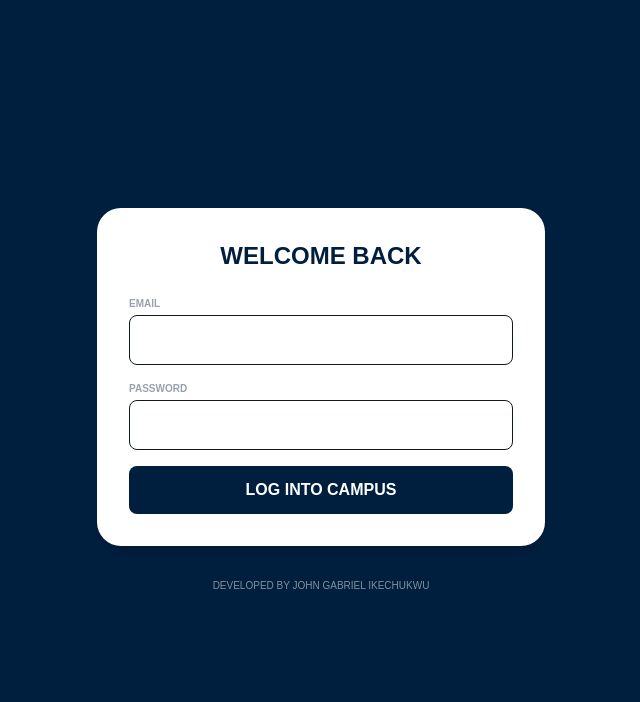
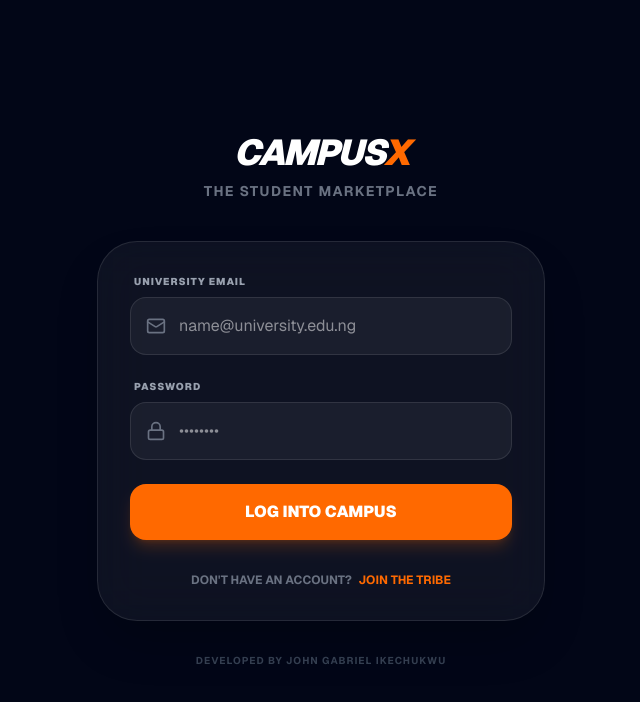
Before and after one commit to DwayneCarterGabriel3/CampusX, a Next.js app: page /login in a window 1280 px wide. Shown: the top 702 px of the page, without its empty margins (319-959 px from the left). Built offline with nearby package versions, Linux system fonts and the light colour scheme.

Commit message:
UI: Final professional login with correct lib path

```diff
--- a/app/dashboard/page.tsx
+++ b/app/dashboard/page.tsx
@@ -2,19 +2,25 @@
 
 import { useState } from "react";
 import { useRouter } from "next/navigation";
+// CORRECTED PATH: Since 'lib' is inside 'app', we only go up one level
+import { supabase } from "../lib/supabase";
+// COMPLETE ICON IMPORTS: To fix "Cannot find name" errors
 import {
   Heart, MessageCircle, Share2, MoreHorizontal,
-  Search, ShoppingBag, Plus, Home, Users, Store, Bell, Menu
+  Search, ShoppingBag, Plus, Home, Users, Store, Bell, Menu, CheckCircle2
 } from "lucide-react";
 
-const CAMPUS_POSTS = [
+export default function CampusXDashboard() {
+  const router = useRouter();
+
+  const [posts] = useState([
     {
       id: 1,
       user: "John Gabriel Ikechukwu",
       verified: true,
       university: "Lagos State University",
       time: "2h",
-    content: "Upgraded my setup, selling my iPhone 13 Pro. Very neat, factory unlocked. DM for a quick deal!",
+      content: "Selling my iPhone 13 Pro. 128GB, very clean, and factory unlocked. Ready for immediate pickup on campus.",
       price: "₦450,000",
       image: "https://images.unsplash.com/photo-1632661674596-df8be070a5c5?q=80&w=1000",
       likes: "1.2k",
@@ -26,134 +32,130 @@ const CAMPUS_POSTS = [
       verified: false,
       university: "University of Benin",
       time: "5h",
-    content: "Final year clearing! Engineering lab coat and safety goggles available for next 100L students.",
+      content: "Final year clearance! Brand new Engineering lab coat and safety goggles for sale. DM if interested.",
       price: "₦15,000",
       image: "https://images.unsplash.com/photo-1581091226825-a6a2a5aee158?q=80&w=1000",
       likes: 342,
       comments: 12
     }
-];
-
-export default function FacebookStyleMarketplace() {
-  const router = useRouter();
+  ]);
 
   return (
-    <div className="min-h-screen bg-[#f0f2f5] text-[#1c1e21] font-sans pb-10">
+    <div className="min-h-screen bg-[#f0f2f5] text-[#1c1e21] font-sans pb-12">
 
-      {/* --- ELITE TOP NAV (FACEBOOK STYLE) --- */}
-      <nav className="sticky top-0 z-50 bg-white shadow-sm border-b border-gray-200 px-4 flex justify-between items-center h-[56px]">
+      {/* --- ELITE TOP NAVIGATION --- */}
+      <nav className="sticky top-0 z-50 bg-white shadow-md border-b border-gray-200 px-4 flex justify-between items-center h-[60px]">
         <div className="flex items-center gap-2">
-          <div className="bg-[#001f3f] text-white w-10 h-10 rounded-full flex items-center justify-center font-black italic">X</div>
-          <div className="hidden md:flex items-center bg-[#f0f2f5] px-3 py-2 rounded-full gap-2">
+          <div className="bg-[#001f3f] text-white w-10 h-10 rounded-full flex items-center justify-center font-black italic shadow-sm">X</div>
+          <div className="hidden sm:flex items-center bg-[#f0f2f5] px-3 py-2 rounded-full gap-2">
             <Search className="w-4 h-4 text-gray-500" />
-            <input type="text" placeholder="Search CampusX" className="bg-transparent outline-none text-sm w-40" />
+            <input type="text" placeholder="Search CampusX" className="bg-transparent outline-none text-sm w-44" />
           </div>
         </div>
 
-        <div className="flex gap-8 items-center h-full">
+        <div className="flex gap-12 items-center h-full">
           <Home className="w-7 h-7 text-[#1877f2] border-b-4 border-[#1877f2] py-1 cursor-pointer" />
           <Store className="w-7 h-7 text-gray-500 hover:text-[#1877f2] cursor-pointer" />
           <Users className="w-7 h-7 text-gray-500 hover:text-[#1877f2] cursor-pointer" />
         </div>
 
         <div className="flex gap-2 items-center">
-          <div className="bg-gray-200 p-2 rounded-full"><Bell className="w-5 h-5" /></div>
-          <div className="bg-gray-200 p-2 rounded-full"><Menu className="w-5 h-5" /></div>
-          <div className="w-10 h-10 rounded-full bg-orange-500 border border-gray-200" />
+          <div className="bg-gray-200 p-2.5 rounded-full cursor-pointer hover:bg-gray-300 transition-colors"><Bell className="w-5 h-5" /></div>
+          <div className="bg-gray-200 p-2.5 rounded-full cursor-pointer hover:bg-gray-300 transition-colors"><Menu className="w-5 h-5" /></div>
+          <div className="w-10 h-10 rounded-full bg-orange-500 border-2 border-white shadow-sm" />
         </div>
       </nav>
 
-      <main className="max-w-[700px] mx-auto pt-5">
+      <main className="max-w-[680px] mx-auto pt-6 px-3">
 
-        {/* --- STORIES BAR --- */}
-        <div className="flex gap-2 overflow-x-auto pb-4 no-scrollbar">
-          <div className="min-w-[112px] h-[200px] bg-white rounded-xl border border-gray-200 shadow-sm overflow-hidden relative cursor-pointer group">
-            <div className="h-[140px] bg-gray-300 overflow-hidden">
-               <div className="w-full h-full bg-orange-500" />
-            </div>
-            <div className="absolute top-[125px] left-1/2 -translate-x-1/2 bg-[#1877f2] p-1 rounded-full border-4 border-white">
+        {/* --- STORIES SECTION --- */}
+        <div className="flex gap-2 overflow-x-auto pb-6 no-scrollbar">
+          <div className="min-w-[110px] h-[190px] bg-white rounded-xl border border-gray-200 shadow-sm overflow-hidden relative cursor-pointer">
+            <div className="h-[130px] bg-orange-500" />
+            <div className="absolute top-[115px] left-1/2 -translate-x-1/2 bg-[#1877f2] p-1.5 rounded-full border-4 border-white">
               <Plus className="w-5 h-5 text-white" />
             </div>
-            <div className="mt-5 text-center text-[12px] font-bold">Create Story</div>
+            <div className="mt-6 text-center text-[12px] font-bold">Add Story</div>
           </div>
           {["UNILAG", "LASU", "UNIBEN", "ABU"].map((campus, i) => (
-            <div key={i} className="min-w-[112px] h-[200px] bg-gray-400 rounded-xl overflow-hidden relative cursor-pointer shadow-sm">
-               <div className="absolute top-3 left-3 w-9 h-9 rounded-full border-4 border-[#1877f2] bg-gray-800" />
-               <span className="absolute bottom-3 left-3 text-white text-[12px] font-bold shadow-black drop-shadow-md">{campus}</span>
+            <div key={i} className="min-w-[110px] h-[190px] bg-gray-300 rounded-xl overflow-hidden relative cursor-pointer shadow-sm group">
+               <img src={`https://images.unsplash.com/photo-1541339907198-e08756ebafe3?q=80&w=100${i}`} className="w-full h-full object-cover group-hover:scale-110 transition-transform duration-500" />
+               <div className="absolute top-3 left-3 w-10 h-10 rounded-full border-4 border-[#1877f2] bg-gray-800" />
+               <span className="absolute bottom-3 left-3 text-white text-[12px] font-bold drop-shadow-md">{campus}</span>
             </div>
           ))}
         </div>
 
-        {/* --- POST SOMETHING (WHAT'S ON YOUR MIND) --- */}
-        <div className="bg-white rounded-xl shadow-sm p-4 mb-4 border border-gray-200">
-           <div className="flex gap-3 items-center border-b border-gray-100 pb-3 mb-3">
+        {/* --- POST BOX --- */}
+        <div className="bg-white rounded-xl shadow-sm p-4 mb-5 border border-gray-200">
+           <div className="flex gap-3 items-center border-b border-gray-100 pb-4 mb-2">
               <div className="w-10 h-10 rounded-full bg-orange-500" />
               <div
                 onClick={() => router.push('/post-item')}
-                className="bg-[#f0f2f5] hover:bg-gray-200 flex-grow py-2 px-4 rounded-full text-gray-500 cursor-pointer text-[15px]"
+                className="bg-[#f0f2f5] hover:bg-gray-200 flex-grow py-2.5 px-5 rounded-full text-gray-500 cursor-pointer text-[15px] transition-colors"
               >
-                What are you selling today, John Gabriel?
+                List a new item on campus...
               </div>
            </div>
-           <div className="flex justify-around text-gray-500 font-bold text-[13px]">
-              <div className="hover:bg-gray-100 p-2 rounded-lg flex items-center gap-2 cursor-pointer">
-                <Plus className="text-red-500" /> List Item
+           <div className="flex justify-around text-gray-600 font-bold text-[14px] pt-1">
+              <div className="hover:bg-gray-100 flex-grow py-2 rounded-lg flex items-center justify-center gap-2 cursor-pointer transition-colors">
+                <Plus className="text-red-500 w-5 h-5" /> List Item
               </div>
-              <div className="hover:bg-gray-100 p-2 rounded-lg flex items-center gap-2 cursor-pointer">
-                <ShoppingCart className="text-green-500" /> Marketplace
+              <div className="hover:bg-gray-100 flex-grow py-2 rounded-lg flex items-center justify-center gap-2 cursor-pointer transition-colors">
+                <ShoppingBag className="text-green-500 w-5 h-5" /> Marketplace
               </div>
            </div>
         </div>
 
-        {/* --- NEWS FEED --- */}
+        {/* --- SOCIAL FEED --- */}
         <div className="space-y-4">
-          {CAMPUS_POSTS.map((post) => (
-            <div key={post.id} className="bg-white rounded-xl shadow-sm border border-gray-200">
-              {/* Post Header */}
-              <div className="p-3 flex items-center justify-between">
+          {posts.map((post) => (
+            <div key={post.id} className="bg-white rounded-xl shadow-sm border border-gray-200 overflow-hidden">
+              {/* Header */}
+              <div className="p-4 flex items-center justify-between">
                 <div className="flex gap-3 items-center">
-                  <div className="w-10 h-10 rounded-full bg-gray-300" />
+                  <div className="w-10 h-10 rounded-full bg-gray-200" />
                   <div>
-                    <div className="flex items-center gap-1 font-bold text-[15px] hover:underline cursor-pointer">
-                      {post.user} {post.verified && <span className="text-[#1877f2] text-xs">✔</span>}
+                    <div className="flex items-center gap-1.5 font-bold text-[15px] hover:underline cursor-pointer">
+                      {post.user} {post.verified && <CheckCircle2 className="w-4 h-4 text-[#1877f2] fill-[#1877f2] text-white" />}
                     </div>
-                    <p className="text-[12px] text-gray-500 leading-none mt-0.5">{post.time} • {post.university}</p>
+                    <p className="text-[12px] text-gray-500 font-medium mt-0.5">{post.time} • {post.university}</p>
                   </div>
                 </div>
-                <MoreHorizontal className="text-gray-500 cursor-pointer" />
+                <MoreHorizontal className="text-gray-400 cursor-pointer hover:bg-gray-100 rounded-full w-8 h-8 p-1" />
               </div>
 
-              {/* Caption */}
-              <div className="px-3 pb-3 text-[15px] leading-tight">
+              {/* Content */}
+              <div className="px-4 pb-3 text-[15px] leading-relaxed text-[#050505]">
                 {post.content}
               </div>
 
-              {/* Product Image */}
-              <div className="relative bg-black w-full border-y border-gray-100">
-                <img src={post.image} className="w-full h-auto max-h-[600px] object-contain" />
-                <div className="absolute bottom-4 right-4 bg-white/90 backdrop-blur px-4 py-2 rounded-lg shadow-xl border border-gray-200">
-                  <span className="text-[#1877f2] font-black text-lg">{post.price}</span>
+              {/* Image Section */}
+              <div className="relative bg-[#f0f2f5] w-full flex justify-center border-y border-gray-100">
+                <img src={post.image} className="w-full h-auto max-h-[500px] object-cover" />
+                <div className="absolute bottom-5 right-5 bg-white/95 backdrop-blur-sm px-5 py-2.5 rounded-2xl shadow-xl border border-gray-100">
+                  <span className="text-[#1877f2] font-black text-xl tracking-tighter">{post.price}</span>
                 </div>
               </div>
 
-              {/* Interaction Stats */}
-              <div className="p-3 flex justify-between items-center text-gray-500 text-[14px]">
-                 <div className="flex items-center gap-1">
-                   <div className="bg-[#1877f2] p-1 rounded-full"><Heart className="w-3 h-3 text-white fill-white" /></div>
-                   <span>{post.likes}</span>
+              {/* Interaction Bar */}
+              <div className="px-4 py-3 flex justify-between items-center text-gray-500 text-[14px] border-b border-gray-100 mx-4">
+                 <div className="flex items-center gap-1.5">
+                   <div className="bg-[#1877f2] p-1 rounded-full shadow-sm"><Heart className="w-3 h-3 text-white fill-white" /></div>
+                   <span className="font-medium">{post.likes}</span>
                  </div>
-                 <div className="hover:underline cursor-pointer">{post.comments} comments</div>
+                 <div className="hover:underline cursor-pointer font-medium">{post.comments} comments</div>
               </div>
 
               {/* Buttons */}
-              <div className="mx-3 border-t border-gray-100 py-1 flex justify-around font-bold text-gray-600 text-[14px]">
-                 <button className="flex-grow py-2 hover:bg-gray-100 rounded-lg flex items-center justify-center gap-2 transition-colors">
+              <div className="px-2 py-1 flex justify-around font-bold text-gray-600 text-[14px]">
+                 <button className="flex-grow py-2.5 hover:bg-gray-100 rounded-lg flex items-center justify-center gap-2 transition-colors">
                    <Heart className="w-5 h-5" /> Like
                  </button>
-                 <button className="flex-grow py-2 hover:bg-gray-100 rounded-lg flex items-center justify-center gap-2 transition-colors">
+                 <button className="flex-grow py-2.5 hover:bg-gray-100 rounded-lg flex items-center justify-center gap-2 transition-colors text-[#1877f2]">
                    <MessageCircle className="w-5 h-5" /> Message
                  </button>
-                 <button className="flex-grow py-2 hover:bg-gray-100 rounded-lg flex items-center justify-center gap-2 transition-colors">
+                 <button className="flex-grow py-2.5 hover:bg-gray-100 rounded-lg flex items-center justify-center gap-2 transition-colors">
                    <Share2 className="w-5 h-5" /> Share
                  </button>
               </div>
--- a/app/login/page.tsx
+++ b/app/login/page.tsx
@@ -1,74 +1,130 @@
 "use client";
 
 import { useState } from "react";
-import { supabase } from "@/lib/supabase";
 import { useRouter } from "next/navigation";
+// CORRECTED PATH: lib is inside app, so we only go up one level from app/login
+import { supabase } from "../lib/supabase";
+import { Lock, Mail, Loader2 } from "lucide-react";
 
 export default function LoginPage() {
   const [email, setEmail] = useState("");
   const [password, setPassword] = useState("");
   const [loading, setLoading] = useState(false);
+  const [error, setError] = useState("");
   const router = useRouter();
 
   const handleLogin = async (e: React.FormEvent) => {
     e.preventDefault();
     setLoading(true);
+    setError("");
 
     try {
-      const { error } = await supabase.auth.signInWithPassword({
+      const { data, error } = await supabase.auth.signInWithPassword({
         email,
         password,
       });
 
-      if (error) {
-        alert(error.message);
-      } else {
-        // This takes you to the dashboard
+      if (error) throw error;
+
+      if (data.user) {
         router.push("/dashboard");
-        router.refresh();
       }
-    } catch (err) {
-      alert("Connection error. Try again.");
+    } catch (err: any) {
+      setError(err.message || "Invalid login credentials");
     } finally {
       setLoading(false);
     }
   };
 
   return (
-    <div className="flex flex-col items-center justify-center min-h-screen bg-[#001f3f] text-white p-4">
-      <div className="w-full max-w-md bg-white p-8 rounded-3xl shadow-lg text-gray-900">
-        <h1 className="text-2xl font-bold text-center mb-6 text-[#001f3f]">WELCOME BACK</h1>
-        <form onSubmit={handleLogin} className="space-y-4">
+    <div className="min-h-screen bg-[#020617] flex items-center justify-center p-6 font-sans">
+      <div className="w-full max-w-md">
+        {/* Logo Section */}
+        <div className="text-center mb-10">
+          <h1 className="text-4xl font-black italic tracking-tighter text-white">
+            CAMPUS<span className="text-orange-500">X</span>
+          </h1>
+          <p className="text-gray-500 text-sm font-bold uppercase tracking-widest mt-2">
+            The Student Marketplace
+          </p>
+        </div>
+
+        {/* Login Card */}
+        <div className="bg-white/5 backdrop-blur-xl border border-white/10 p-8 rounded-[2.5rem] shadow-2xl">
+          <form onSubmit={handleLogin} className="space-y-6">
             <div>
-            <label className="block text-[10px] font-bold text-gray-400 mb-1">EMAIL</label>
+              <label className="block text-[10px] font-black uppercase text-gray-400 mb-2 ml-1 tracking-widest">
+                University Email
+              </label>
+              <div className="relative">
+                <Mail className="absolute left-4 top-1/2 -translate-y-1/2 w-5 h-5 text-gray-500" />
                 <input
                   type="email"
-              className="w-full p-3 border rounded-lg focus:ring-2 focus:ring-orange-500 outline-none"
+                  required
                   value={email}
                   onChange={(e) => setEmail(e.target.value)}
-              required
+                  placeholder="name@university.edu.ng"
+                  className="w-full bg-white/5 border border-white/10 rounded-2xl py-4 pl-12 pr-4 text-white outline-none focus:border-orange-500/50 focus:ring-1 focus:ring-orange-500/50 transition-all"
                 />
               </div>
+            </div>
+
             <div>
-            <label className="block text-[10px] font-bold text-gray-400 mb-1">PASSWORD</label>
+              <label className="block text-[10px] font-black uppercase text-gray-400 mb-2 ml-1 tracking-widest">
+                Password
+              </label>
+              <div className="relative">
+                <Lock className="absolute left-4 top-1/2 -translate-y-1/2 w-5 h-5 text-gray-500" />
                 <input
                   type="password"
-              className="w-full p-3 border rounded-lg focus:ring-2 focus:ring-orange-500 outline-none"
+                  required
                   value={password}
                   onChange={(e) => setPassword(e.target.value)}
-              required
+                  placeholder="••••••••"
+                  className="w-full bg-white/5 border border-white/10 rounded-2xl py-4 pl-12 pr-4 text-white outline-none focus:border-orange-500/50 focus:ring-1 focus:ring-orange-500/50 transition-all"
                 />
               </div>
+            </div>
+
+            {error && (
+              <div className="bg-red-500/10 border border-red-500/20 text-red-500 text-xs py-3 px-4 rounded-xl text-center font-bold">
+                {error}
+              </div>
+            )}
+
             <button
               type="submit"
               disabled={loading}
-            className="w-full py-3 bg-[#001f3f] text-white font-bold rounded-lg hover:opacity-90 transition-opacity"
+              className="w-full bg-orange-500 hover:bg-orange-600 disabled:bg-orange-800 text-white font-black py-4 rounded-2xl shadow-lg shadow-orange-500/20 transition-all active:scale-[0.98] flex items-center justify-center gap-2"
             >
-            {loading ? "LOGGING IN..." : "LOG INTO CAMPUS"}
+              {loading ? (
+                <>
+                  <Loader2 className="w-5 h-5 animate-spin" />
+                  AUTHENTICATING...
+                </>
+              ) : (
+                "LOG INTO CAMPUS"
+              )}
             </button>
           </form>
+
+          <div className="mt-8 text-center">
+            <p className="text-gray-500 text-xs font-bold">
+              DON'T HAVE AN ACCOUNT?{" "}
+              <button
+                onClick={() => router.push("/register")}
+                className="text-orange-500 hover:underline ml-1"
+              >
+                JOIN THE TRIBE
+              </button>
+            </p>
           </div>
-      <p className="mt-8 text-[10px] opacity-50">DEVELOPED BY JOHN GABRIEL IKECHUKWU</p>
+        </div>
+
+        <p className="mt-8 text-center text-[10px] font-bold text-gray-700 tracking-widest uppercase">
+          Developed by John Gabriel Ikechukwu
+        </p>
+      </div>
     </div>
   );
 }
```
Lines whose indentation alone changed are shown as unchanged.
